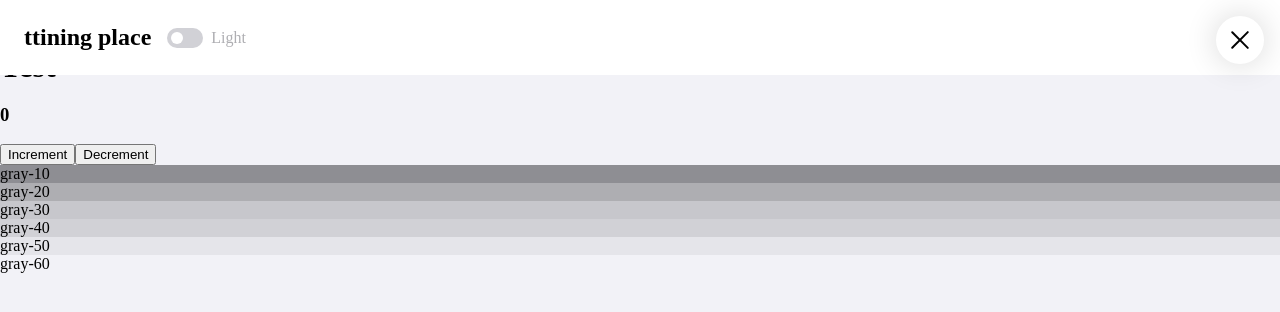
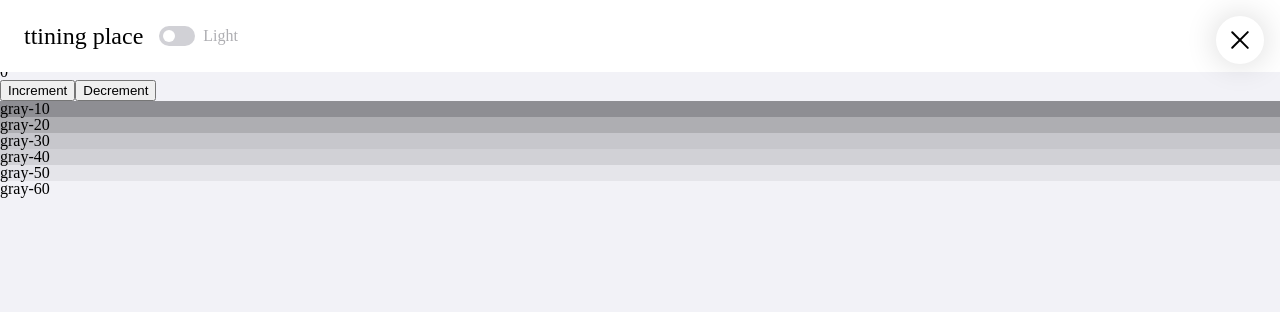
Before and after one commit to ttining-real/ttining-place, a React (Vite) app: page / in a window 1280 px wide. Shown: the top 312 px of the page. Built offline with nearby package versions, Linux system fonts and the light colour scheme; a web font is replaced by a local one.

Commit message:
[추가] 폰트, CSS 초기화
- 웹 폰트 설정
- CSS 초기화 파일 추가

```diff
--- a/index.html
+++ b/index.html
@@ -8,20 +8,14 @@
     <link rel="icon" href="/favicon.ico" sizes="32x32" />
     <link rel="icon" href="/favicon.svg" type="image/svg+xml" />
     <link rel="apple-touch-icon" href="/favicon.png" />
+    <!-- <link rel="manifest" href="/manifest.webmanifest" /> -->
     <!-- fonts -->
-    <link rel="manifest" href="/manifest.webmanifest" />
     <link
       rel="stylesheet"
       as="style"
       crossorigin
       href="https://unpkg.com/pretendard@1.3.9/dist/web/variable/pretendardvariable.css"
     />
-    <!-- <link
-      rel="stylesheet"
-      as="style"
-      crossorigin
-      href="https://cdn.jsdelivr.net/gh/orioncactus/pretendard@v1.3.9/dist/web/static/pretendard.min.css"
-    /> -->
     <script type="module" src="src/main.jsx"></script>
   </head>
 
--- /dev/null
+++ b/src/styles/base/_base.scss
@@ -0,0 +1,2 @@
+@forward "./reset";
+@forward "./fonts";
--- /dev/null
+++ b/src/styles/base/_fonts.scss
@@ -0,0 +1,26 @@
+@font-face {
+  font-family: "Gmarket Sans";
+  font-style: normal;
+  font-weight: 300; // light
+  src: url("https://fastly.jsdelivr.net/gh/projectnoonnu/noonfonts_2001@1.1/GmarketSansMedium.woff")
+    format("woff");
+  font-display: swap;
+}
+
+@font-face {
+  font-family: "Gmarket Sans";
+  font-style: normal;
+  font-weight: 500; // regular(medium)
+  src: url("https://fastly.jsdelivr.net/gh/projectnoonnu/noonfonts_2001@1.1/GmarketSansMedium.woff")
+    format("woff");
+  font-display: swap;
+}
+
+@font-face {
+  font-family: "Gmarket Sans";
+  font-style: normal;
+  font-weight: 700; // bold
+  src: url("https://fastly.jsdelivr.net/gh/projectnoonnu/noonfonts_2001@1.1/GmarketSansBold.woff")
+    format("woff");
+  font-display: swap;
+}
--- /dev/null
+++ b/src/styles/base/_reset.scss
@@ -0,0 +1,129 @@
+/* http://meyerweb.com/eric/tools/css/reset/
+   v2.0 | 20110126
+   License: none (public domain)
+*/
+
+html,
+body,
+div,
+span,
+applet,
+object,
+iframe,
+h1,
+h2,
+h3,
+h4,
+h5,
+h6,
+p,
+blockquote,
+pre,
+a,
+abbr,
+acronym,
+address,
+big,
+cite,
+code,
+del,
+dfn,
+em,
+img,
+ins,
+kbd,
+q,
+s,
+samp,
+small,
+strike,
+strong,
+sub,
+sup,
+tt,
+var,
+b,
+u,
+i,
+center,
+dl,
+dt,
+dd,
+ol,
+ul,
+li,
+fieldset,
+form,
+label,
+legend,
+table,
+caption,
+tbody,
+tfoot,
+thead,
+tr,
+th,
+td,
+article,
+aside,
+canvas,
+details,
+embed,
+figure,
+figcaption,
+footer,
+header,
+hgroup,
+menu,
+nav,
+output,
+ruby,
+section,
+summary,
+time,
+mark,
+audio,
+video {
+  margin: 0;
+  padding: 0;
+  border: 0;
+  font-size: 100%;
+  font: inherit;
+  vertical-align: baseline;
+}
+/* HTML5 display-role reset for older browsers */
+article,
+aside,
+details,
+figcaption,
+figure,
+footer,
+header,
+hgroup,
+menu,
+nav,
+section {
+  display: block;
+}
+body {
+  line-height: 1;
+}
+ol,
+ul {
+  list-style: none;
+}
+blockquote,
+q {
+  quotes: none;
+}
+blockquote:before,
+blockquote:after,
+q:before,
+q:after {
+  content: "";
+  content: none;
+}
+table {
+  border-collapse: collapse;
+  border-spacing: 0;
+}
--- /dev/null
+++ b/src/styles/foundations/_typography.scss
@@ -0,0 +1,18 @@
+@use "./../mixins/typography" as *;
+
+.title {
+  @include typography(24px, bold);
+  font-family: "Gmarket Sans", sans-serif;
+}
+
+.subtitle {
+  @include typography(20px, semibold);
+}
+
+.body {
+  @include typography(16px, regular);
+}
+
+.caption {
+  @include typography(14px, light);
+}
--- a/src/styles/main.scss
+++ b/src/styles/main.scss
@@ -1,4 +1,6 @@
 @use "theme/theme" as *;
+@use "base/base" as *;
+@use "foundations/typography" as *;
 
 html,
 body {
--- /dev/null
+++ b/src/styles/mixins/_typography.scss
@@ -0,0 +1,35 @@
+@use "sass:map";
+
+@mixin typography($size, $weight: regular, $line-height: 1.5) {
+  font-size: $size;
+  line-height: $line-height;
+  font-family: "Pretendard", sans-serif;
+
+  // 폰트 가중치 설정
+  $pretendard-weights: (
+    light: 300,
+    regular: 400,
+    medium: 500,
+    semibold: 600,
+    bold: 700,
+  );
+
+  $gmarket-weights: (
+    light: 300,
+    regular: 500,
+    bold: 700,
+  );
+
+  // 폰트 선택 (Pretendard 기본, Gmarket Sans 보조)
+  @if map.has-key($pretendard-weights, $weight) {
+    font-family: "Pretendard", sans-serif;
+    font-weight: map.get($pretendard-weights, $weight);
+  } @else if map.has-key($gmarket-weights, $weight) {
+    font-family: "Gmarket Sans", sans-serif;
+    font-weight: map.get($gmarket-weights, $weight);
+  } @else {
+    @warn "⚠️ Unsupported font-weight: #{$weight}. Defaulting to regular.";
+    font-family: "Pretendard", sans-serif;
+    font-weight: 400;
+  }
+}
```
